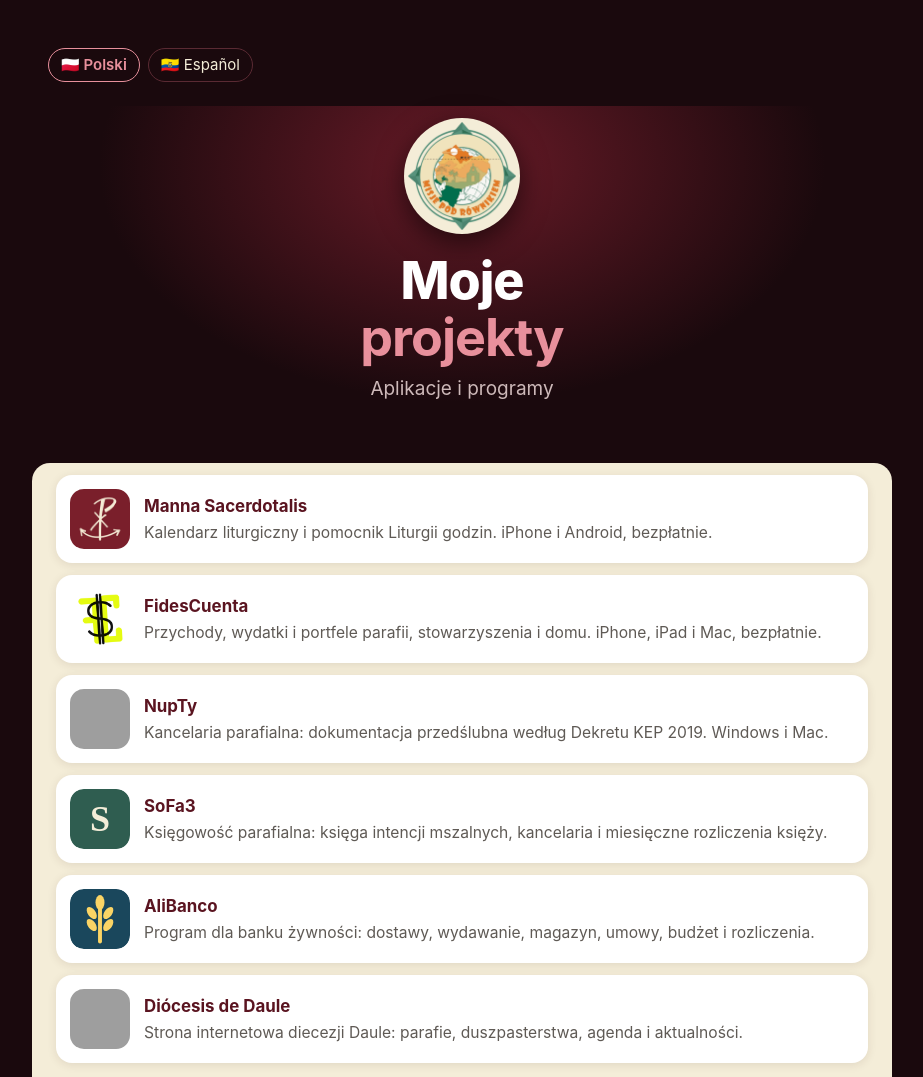
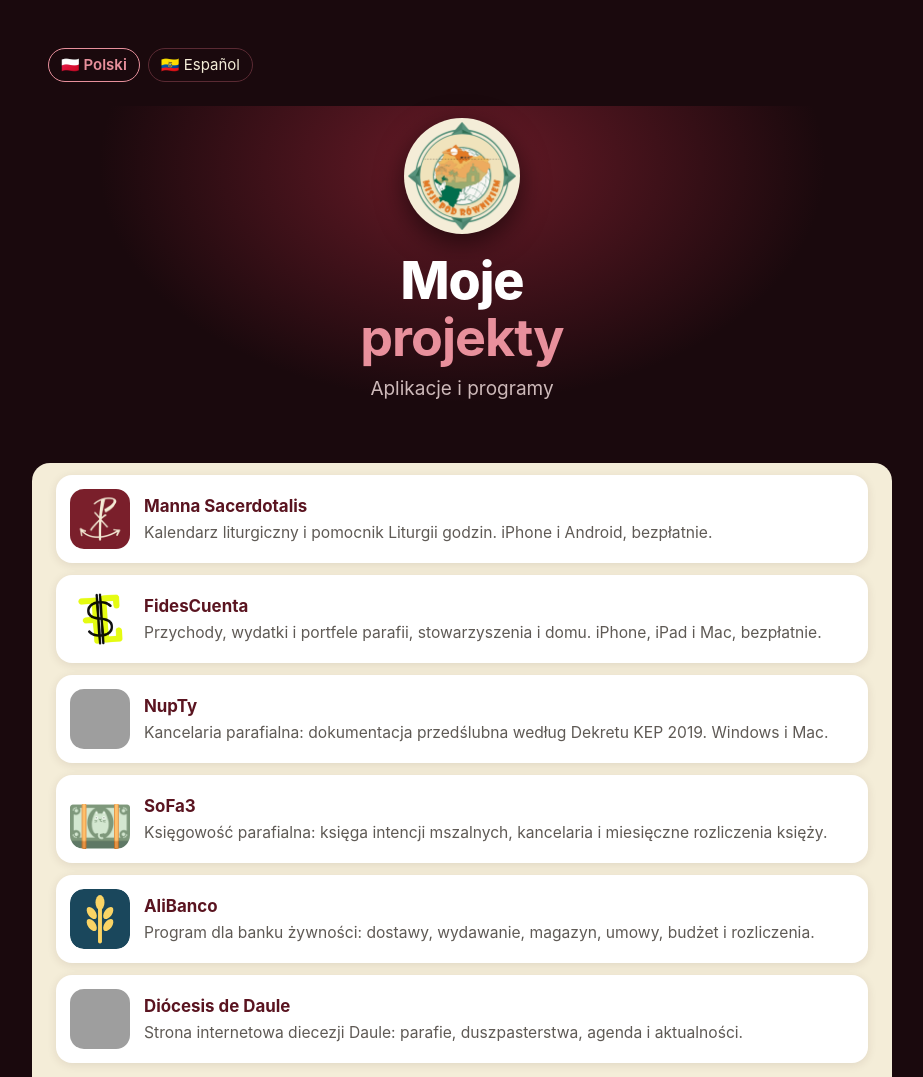
Before and after one commit to xmslyz/xmslyz.github.io, a plain HTML site: page misje/projekty/index.html in a window 1280 px wide. Shown: the top 1077 px of the page, without its empty margins (178-1101 px from the left). Drawn offline with Linux system fonts and the light colour scheme; grey boxes are pictures that could not be loaded.

Commit message:
Misje: SoFa3 z ikoną programu SoFa 2
Co-Authored-By: Claude Opus 5.5 <noreply@anthropic.com>

```diff
--- a/misje/projekty/index.html
+++ b/misje/projekty/index.html
@@ -19,7 +19,7 @@
 <a class="project" href="https://xmslyz.github.io/manna/"><img src="../../manna/icon.png" alt=""><span><strong>Manna Sacerdotalis</strong>Kalendarz liturgiczny i pomocnik Liturgii godzin. iPhone i Android, bezpłatnie.</span></a>
 <a class="project" href="https://xmslyz.github.io/fidescuenta/"><img src="../../fidescuenta/icon.png" alt=""><span><strong>FidesCuenta</strong>Przychody, wydatki i portfele parafii, stowarzyszenia i domu. iPhone, iPad i Mac, bezpłatnie.</span></a>
 <a class="project" href="https://xmslyz.github.io/nupty-strona/#pobierz"><img src="https://xmslyz.github.io/nupty-strona/img/ikona.png" alt=""><span><strong>NupTy</strong>Kancelaria parafialna: dokumentacja przedślubna według Dekretu KEP 2019. Windows i Mac.</span></a>
-<div class="project"><img src="sofa3.svg" alt=""><span><strong>SoFa3</strong>Księgowość parafialna: księga intencji mszalnych, kancelaria i miesięczne rozliczenia księży.</span></div>
+<div class="project"><img src="sofa.png" alt=""><span><strong>SoFa3</strong>Księgowość parafialna: księga intencji mszalnych, kancelaria i miesięczne rozliczenia księży.</span></div>
 <div class="project"><img src="alibanco.svg" alt=""><span><strong>AliBanco</strong>Program dla banku żywności: dostawy, wydawanie, magazyn, umowy, budżet i rozliczenia.</span></div>
 <div class="project"><img src="https://xmslyz.github.io/diocesisdedaule/img/escudo.png" alt=""><span><strong>Diócesis de Daule</strong>Strona internetowa diecezji Daule: parafie, duszpasterstwa, agenda i aktualności.</span></div>
 </div>
@@ -33,7 +33,7 @@
 <a class="project" href="https://xmslyz.github.io/manna/"><img src="../../manna/icon.png" alt=""><span><strong>Manna Sacerdotalis</strong>Calendario litúrgico y guía de la Liturgia de las Horas. iPhone y Android, gratis.</span></a>
 <a class="project" href="https://xmslyz.github.io/fidescuenta/"><img src="../../fidescuenta/icon.png" alt=""><span><strong>FidesCuenta</strong>Ingresos, gastos y carteras de la parroquia, la asociación y la casa. iPhone, iPad y Mac, gratis.</span></a>
 <a class="project" href="https://xmslyz.github.io/nupty-strona/#pobierz"><img src="https://xmslyz.github.io/nupty-strona/img/ikona.png" alt=""><span><strong>NupTy</strong>Despacho parroquial: expediente prematrimonial según el Decreto de la Conferencia Episcopal Polaca de 2019. Windows y Mac.</span></a>
-<div class="project"><img src="sofa3.svg" alt=""><span><strong>SoFa3</strong>Contabilidad parroquial: libro de intenciones de Misa, despacho y liquidaciones mensuales de los sacerdotes.</span></div>
+<div class="project"><img src="sofa.png" alt=""><span><strong>SoFa3</strong>Contabilidad parroquial: libro de intenciones de Misa, despacho y liquidaciones mensuales de los sacerdotes.</span></div>
 <div class="project"><img src="alibanco.svg" alt=""><span><strong>AliBanco</strong>Programa para un banco de alimentos: entregas, despacho, bodega, contratos, presupuesto y liquidación.</span></div>
 <div class="project"><img src="https://xmslyz.github.io/diocesisdedaule/img/escudo.png" alt=""><span><strong>Diócesis de Daule</strong>Sitio web de la Diócesis de Daule: parroquias, pastorales, agenda y noticias.</span></div>
 </div>
```
Also changed, not shown: misje/projekty/sofa.png (added), misje/projekty/sofa3.svg (deleted).
